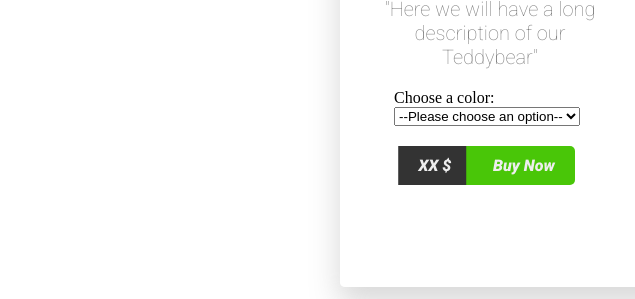
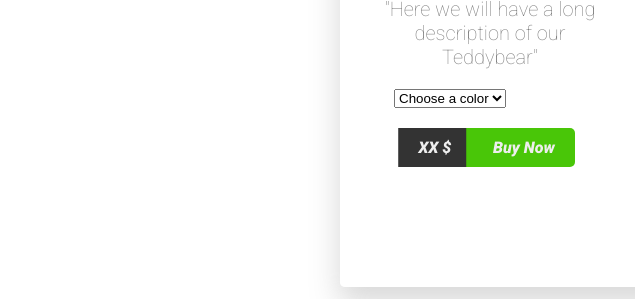
Before and after one commit to Kaerbran/MatthiasAznarSchwarz_5bis_13032021, a website: page article.html in a window 1280 px wide. Shown: the part 343-642 px from the top of the page, 0-635 px from the left. Drawn offline with Linux system fonts and the light colour scheme.

Commit message:
corrections mineurs

```diff
--- a/article.html
+++ b/article.html
@@ -38,9 +38,8 @@
 
                 <!-- 		Choice of teddies -->
                 <div class="selectColor">
-                    <label for="articleOptionsTeddy">Choose a color:</label>
                     <select id="articleOptionsTeddy" name="colors">
-                        <option value="no_selection">--Please choose an option--</option>
+                        <option value="no_selection">Choose a color</option>
                         <!--
                             ici à construire lors de la création de la page
                             <option value="blue">Blue</option>
--- a/pageFillingArticle.js
+++ b/pageFillingArticle.js
@@ -35,7 +35,7 @@ getTeddy(GetURL)
     document.getElementById('articleDescriptionTeddy').innerHTML = objectTeddy.description;
 
     //Inserer le prix du Teddybear
-    document.getElementById('articlePriceTeddy').innerHTML = objectTeddy.price;
+    document.getElementById('articlePriceTeddy').innerHTML = objectTeddy.price + " €";
 
     //Inserer le menu déroulant du Teddybear
     for (let index = 0; index < objectTeddy.colors.length; index++) {
```
